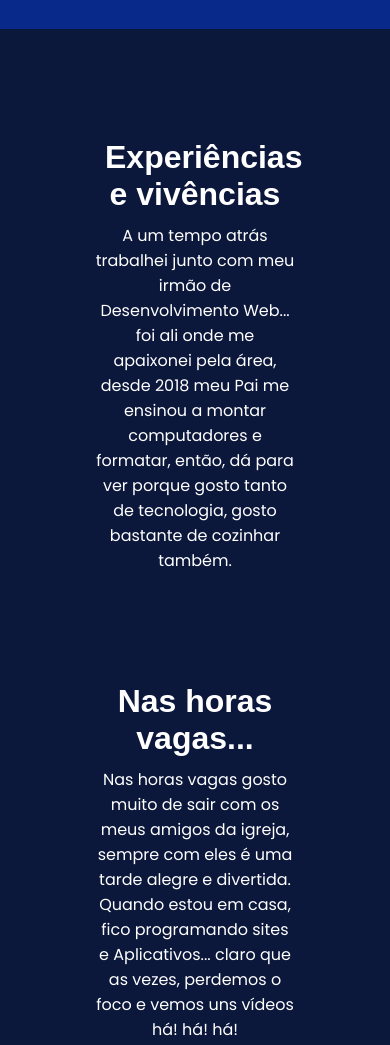
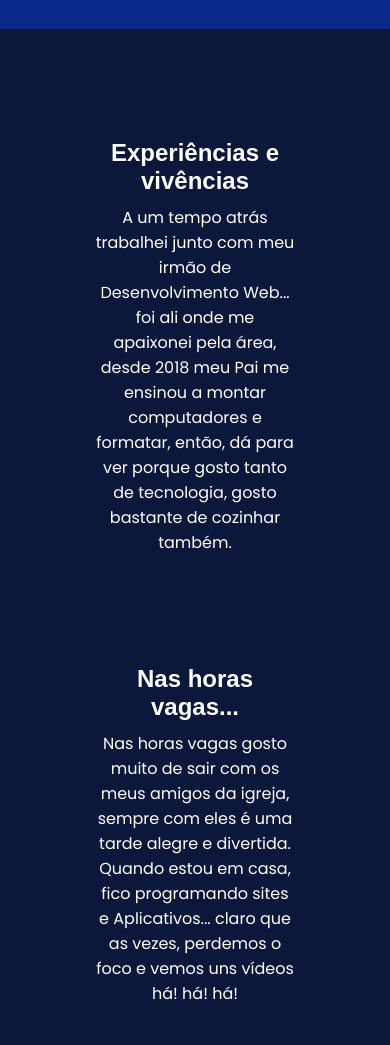
Before and after one commit to SkylipeBR/ASAM, a plain HTML site: page Index.html in a window 390 px wide. Shown: the part 2120-3165 px from the top of the page. Drawn offline with Linux system fonts and the light colour scheme; a web font is replaced by a local one.

Commit message:
Update style.css

```diff
--- a/CSS/style.css
+++ b/CSS/style.css
@@ -368,6 +368,14 @@ footer nav .nav-footer li a
         width: 200px;
         margin-left: auto;
         margin-right: auto;
+
+    }
+
+    div.xp .content .question-1 h1,
+    div.xp .content .question-2 h1,
+    div.xp .content .question-3 h1
+    {
+        font-size: 1.5em;
     }
 
     #titulo
```
